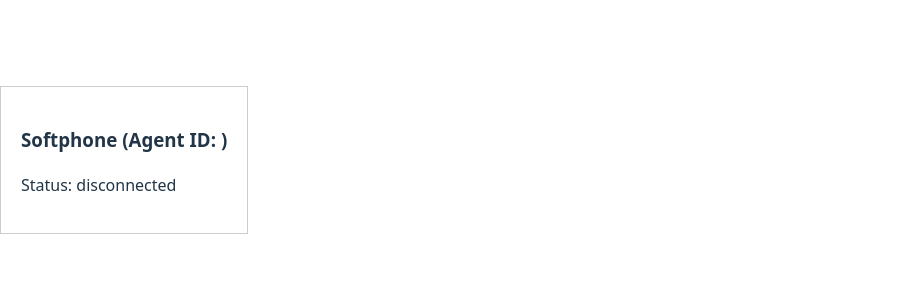
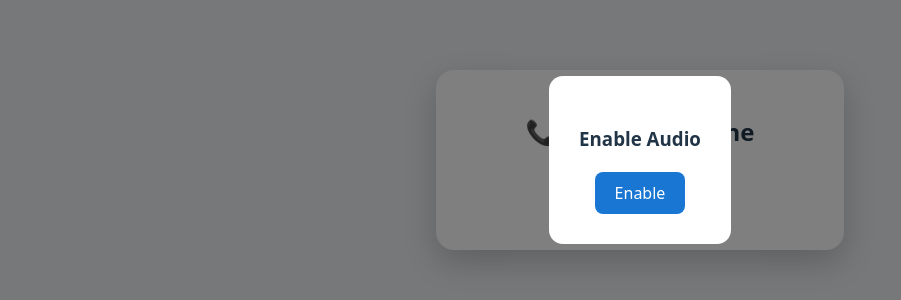
Before and after one commit to rekksu/twilio-dialer, a React (Vite) app: page / in a window 1280 px wide. Shown: the part 240-540 px from the top of the page, without its empty margins (0-901 px from the left). Built offline with nearby package versions, Linux system fonts and the light colour scheme.

Commit message:
stable 14.5

```diff
--- a/src/App.jsx
+++ b/src/App.jsx
@@ -1,98 +1,142 @@
-// Softphone.jsx
-import React, { useEffect, useState } from "react";
+import React, { useEffect, useRef, useState } from "react";
 import { Device } from "@twilio/voice-sdk";
 
-const Softphone = ({ agentId }) => {
-  const [device, setDevice] = useState(null);
-  const [status, setStatus] = useState("disconnected");
-  const [incomingCall, setIncomingCall] = useState(null);
+/* ================= CONFIG ================= */
+const TOKEN_URL =
+  "https://us-central1-vertexifycx-orbit.cloudfunctions.net/getVoiceToken";
 
-  useEffect(() => {
-    if (!agentId) return;
+/* ================= DEV PHONE COMPONENT ================= */
+export default function DevPhone() {
+  const deviceRef = useRef(null);
+  const callRef = useRef(null);
+  const audioRef = useRef(null);
 
-    console.log("[Softphone] Fetching token for agentId:", agentId);
+  const [status, setStatus] = useState("Initializing…");
+  const [incoming, setIncoming] = useState(false);
+  const [inCall, setInCall] = useState(false);
+  const [micMuted, setMicMuted] = useState(false);
+  const [audioEnabled, setAudioEnabled] = useState(false);
+  const [duration, setDuration] = useState(0);
 
-    fetch(
-      `https://us-central1-vertexifycx-orbit.cloudfunctions.net/getVoiceToken?identity=nzyw7V0euigyqjQaHj2Mn0PizUD2`
-    )
-      .then((res) => res.json())
-      .then((data) => {
-        console.log("[Softphone] Token response:", data);
+  const startedAtRef = useRef(null);
+  const answeredRef = useRef(false);
 
-        if (!data.token) {
-          console.error("[Softphone] No token returned from server");
-          setStatus("error: no token");
-          return;
-        }
+  const callDirectionRef = useRef("inbound");
 
-        const twilioDevice = new Device(data.token, {
-          codecPreferences: ["opus", "pcmu"],
-          edge: "roaming",
-          debug: true, // enables SDK logging
-        });
+  /* ================= GET AGENT ID FROM URL ================= */
+  const agentId = new URLSearchParams(window.location.search).get("agentId");
 
-        // Logging Twilio device events
-        twilioDevice.on("ready", () => {
-          console.log("[Twilio Device] Ready");
-          setStatus("ready");
-        });
+  /* ================= ENABLE AUDIO & INIT DEVICE ================= */
+  const enableAudio = async () => {
+    setAudioEnabled(true);
 
-        twilioDevice.on("error", (err) => {
-          console.error("[Twilio Device] Error:", err);
-          setStatus(`error: ${err.message}`);
-        });
+    const stream = await navigator.mediaDevices.getUserMedia({ audio: true });
+    stream.getTracks().forEach((t) => t.stop());
 
-        twilioDevice.on("incoming", (connection) => {
-          console.log("[Twilio Device] Incoming call:", connection.parameters);
-          setIncomingCall(connection);
+    audioRef.current = new Audio();
+    audioRef.current.autoplay = true;
 
-          // Auto accept after prompt
-          if (window.confirm(`Incoming call from ${connection.parameters.From}. Accept?`)) {
-            connection.accept();
-          } else {
-            connection.reject();
-          }
-        });
+    // Fetch Twilio token for dynamic agent
+    const tokenRes = await fetch(`${TOKEN_URL}?identity=${encodeURIComponent(agentId)}`);
+    const { token } = await tokenRes.json();
 
-        twilioDevice.on("connect", (conn) => {
-          console.log("[Twilio Device] Connected:", conn.parameters);
-          setStatus("in call");
-        });
+    const device = new Device(token, { enableRingingState: true, closeProtection: true });
+    deviceRef.current = device;
+    device.audio.incoming(audioRef.current);
 
-        twilioDevice.on("disconnect", (conn) => {
-          console.log("[Twilio Device] Disconnected:", conn.parameters);
-          setStatus("ready");
-          setIncomingCall(null);
-        });
+    device.on("incoming", (call) => {
+      callRef.current = call;
+      answeredRef.current = false;
+      setIncoming(true);
+      setStatus(`📞 Incoming call from ${call.parameters.From || "Unknown"}`);
 
-        setDevice(twilioDevice);
-      })
-      .catch((err) => {
-        console.error("[Softphone] Failed to fetch token:", err);
-        setStatus("error: fetch failed");
-      });
-  }, [agentId]);
+      call.on("disconnect", cleanup);
+      call.on("error", cleanup);
+    });
 
-  const hangUp = () => {
-    if (device && device.activeConnection()) {
-      device.activeConnection().disconnect();
-    }
+    await device.register();
+    setStatus("✅ Ready for incoming calls");
   };
 
+  /* ================= CALL HANDLERS ================= */
+  const onConnected = () => {
+    startedAtRef.current = Date.now();
+    answeredRef.current = true;
+    setIncoming(false);
+    setInCall(true);
+    setStatus("✅ Connected");
+  };
+
+  const cleanup = () => {
+    startedAtRef.current = null;
+    setIncoming(false);
+    setInCall(false);
+    setMicMuted(false);
+    setStatus("✅ Ready for incoming calls");
+  };
+
+  const accept = () => { callRef.current?.accept(); onConnected(); };
+  const reject = () => { callRef.current?.reject(); answeredRef.current = false; cleanup(); };
+  const hangup = () => callRef.current?.disconnect();
+  const toggleMic = () => { const next = !micMuted; callRef.current?.mute(next); setMicMuted(next); };
+
+  /* ================= TIMER ================= */
+  useEffect(() => {
+    let t;
+    if (inCall && startedAtRef.current) {
+      t = setInterval(() => setDuration(Math.floor((Date.now() - startedAtRef.current) / 1000)), 1000);
+    }
+    return () => clearInterval(t);
+  }, [inCall]);
+
+  /* ================= UI ================= */
   return (
-    <div style={{ border: "1px solid #ccc", padding: 20, maxWidth: 400 }}>
-      <h3>Softphone (Agent ID: {agentId})</h3>
-      <p>Status: {status}</p>
-      {incomingCall && (
-        <div>
-          <p>Incoming call from: {incomingCall.parameters.From}</p>
-          <button onClick={() => incomingCall.accept()}>Accept</button>
-          <button onClick={() => incomingCall.reject()}>Reject</button>
+    <div style={ui.page}>
+      {!audioEnabled && (
+        <div style={ui.modal}>
+          <div style={ui.modalCard}>
+            <h3>Enable Audio</h3>
+            <button style={ui.primary} onClick={enableAudio}>Enable</button>
+          </div>
         </div>
       )}
-      {status === "in call" && <button onClick={hangUp}>Hang Up</button>}
+
+      <div style={ui.phone}>
+        <h2>📞 Orbit Softphone</h2>
+        <div style={ui.status}>{status}</div>
+
+        {incoming && (
+          <div style={ui.row}>
+            <button style={ui.accept} onClick={accept}>Accept</button>
+            <button style={ui.reject} onClick={reject}>Reject</button>
+          </div>
+        )}
+
+        {inCall && (
+          <>
+            <p>⏱ {duration}s</p>
+            <div style={ui.row}>
+              <button style={micMuted ? ui.reject : ui.accept} onClick={toggleMic}>
+                {micMuted ? "Mic Off" : "Mic On"}
+              </button>
+              <button style={ui.reject} onClick={hangup}>Hang Up</button>
+            </div>
+          </>
+        )}
+      </div>
     </div>
   );
+}
+
+/* ================= UI STYLES ================= */
+const ui = {
+  page: { height:"100vh", width:"100vw", display:"flex", justifyContent:"center", alignItems:"center", background:"#eef1f5" },
+  phone: { minWidth:360, maxWidth:"90%", background:"#fff", padding:24, borderRadius:18, boxShadow:"0 12px 32px rgba(0,0,0,.2)", textAlign:"center", display:"flex", flexDirection:"column", alignItems:"center", gap:12 },
+  status: { margin:"10px 0", fontWeight:"bold" },
+  accept: { background:"#2e7d32", color:"#fff", padding:12, borderRadius:10, border:"none", minWidth:100, cursor:"pointer" },
+  reject: { background:"#d32f2f", color:"#fff", padding:12, borderRadius:10, border:"none", minWidth:100, cursor:"pointer" },
+  row: { display:"flex", gap:12, justifyContent:"center", width:"100%" },
+  modal: { position:"fixed", inset:0, background:"rgba(0,0,0,.5)", display:"flex", alignItems:"center", justifyContent:"center", zIndex:10 },
+  modalCard: { background:"#fff", padding:30, borderRadius:14, textAlign:"center" },
+  primary: { padding:"10px 20px", background:"#1976d2", color:"#fff", border:"none", borderRadius:8, cursor:"pointer" },
 };
-
-export default Softphone;
```
